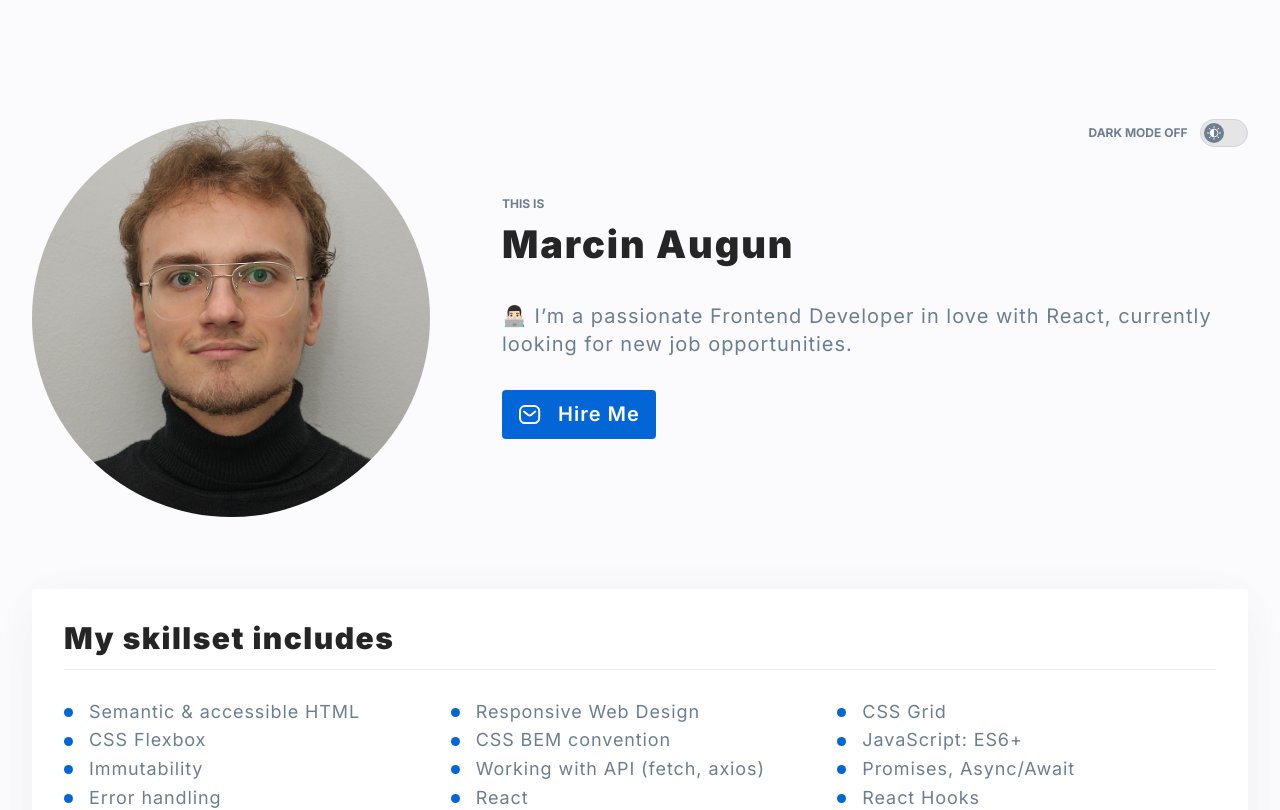
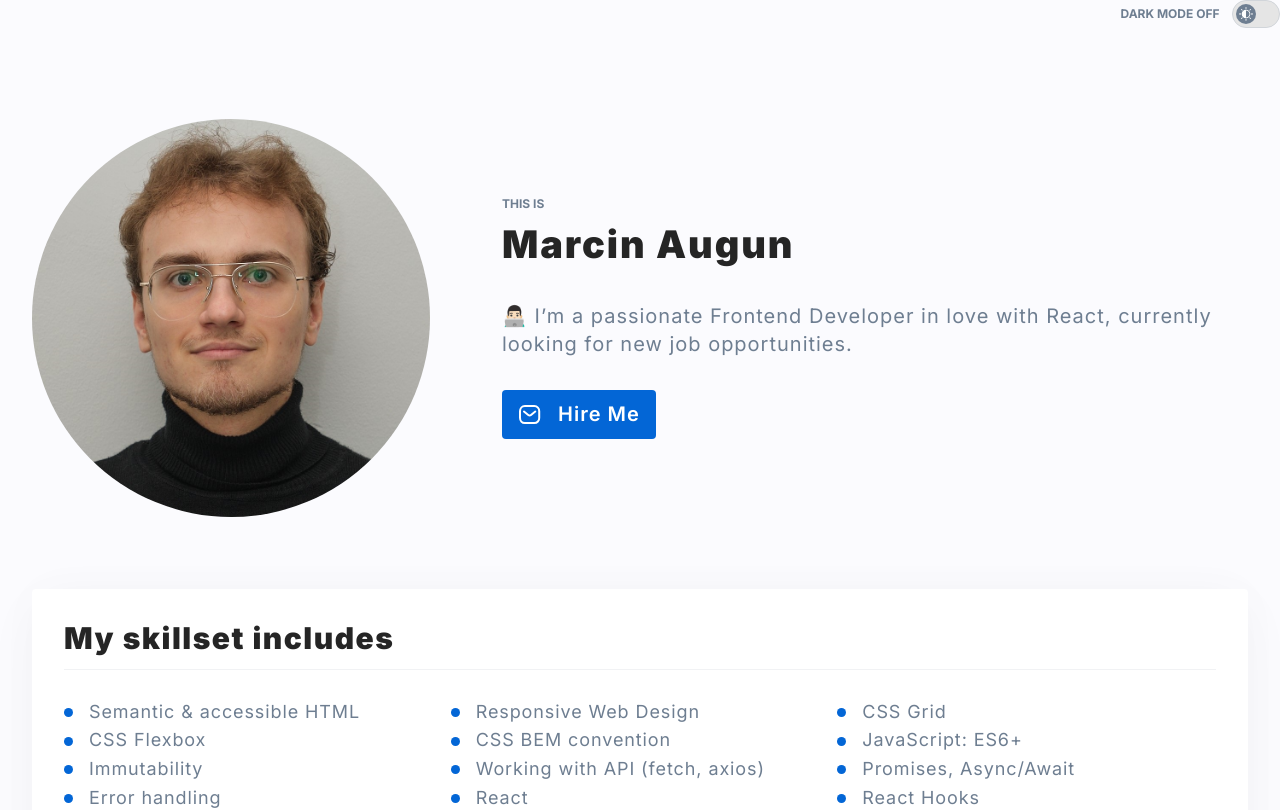
Before and after one commit to marcin10lw/personal-homepage-react-2, a React (Create React App) app: page / in a window 1280 px wide. Shown: the top 810 px of the page. Built offline with nearby package versions, Linux system fonts and the light colour scheme; no server answers.

Commit message:
gave Header position relative

```diff
--- a/src/common/Container/index.js
+++ b/src/common/Container/index.js
@@ -4,5 +4,4 @@ export const Container = styled.div`
   max-width: 1216px;
   width: 100%;
   margin: 0 auto;
-  position: relative;
 `;
--- a/src/features/personalHomepage/Header/styled.js
+++ b/src/features/personalHomepage/Header/styled.js
@@ -9,6 +9,7 @@ export const StyledHeader = styled.header`
   align-items: center;
   gap: 72px;
   margin: 119px 0 0 0;
+  position: relative;
 
   @media (max-width: ${bpMobile}px) {
     flex-direction: column;
```
